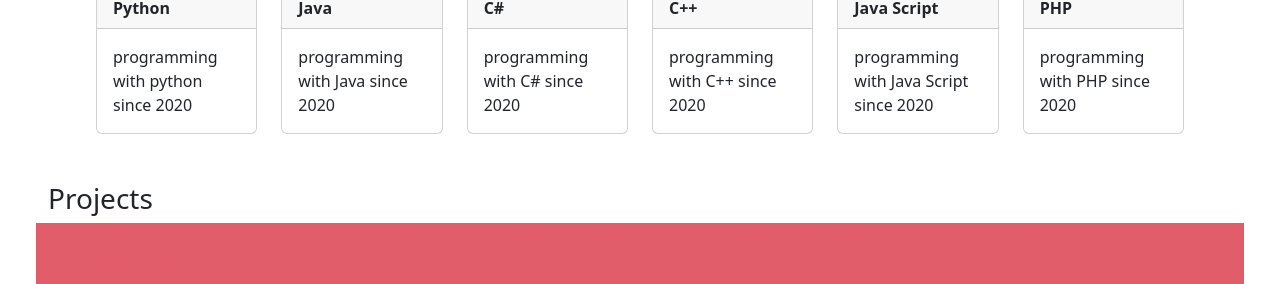
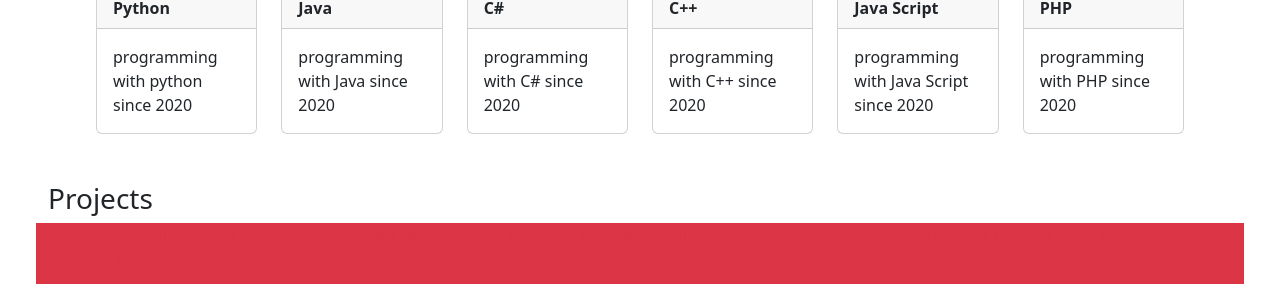
Before and after one commit to Rukshan-Vimukthi/Rukshan-Vimukthi.github.io, a plain HTML site: page index.html in a window 1280 px wide. Shown: the part 610-894 px from the top of the page. Drawn offline with Linux system fonts and the light colour scheme.

Commit message:
home page

```diff
--- a/index.html
+++ b/index.html
@@ -226,7 +226,7 @@
         <div class="row pt-5" id="projects">
             <div class="col-12 px-5">
                 <h3>Projects</h3>
-                <div class="row px-5 bg-danger text-danger d-flex align-items-center justify-content-center" style="opacity: 0.8;">
+                <div class="row px-5 bg-danger text-danger d-flex align-items-center justify-content-center" style="background-color: rgba(255, 0, 0, 0.8);">
                         <p align="justify"><b>Note:</b> Some of the projects I have listed here does not have any preview. Because, the clients who worked with me has not given any permission to show them</p>
                 </div>
                 <div class="row">
```
